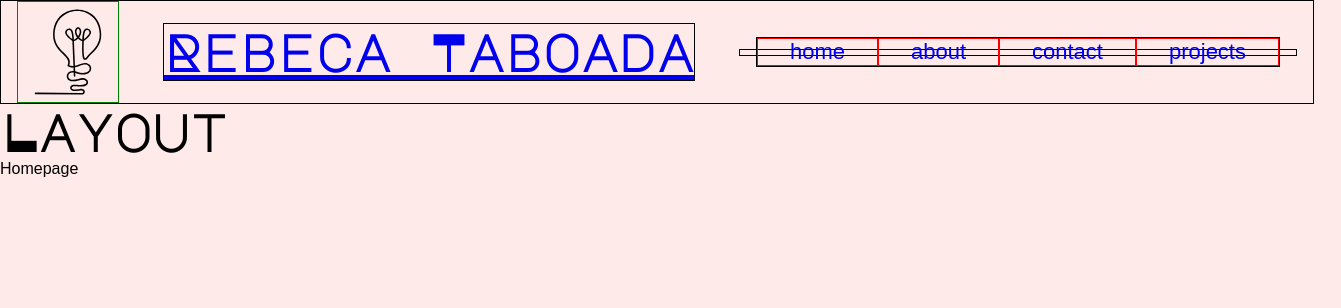
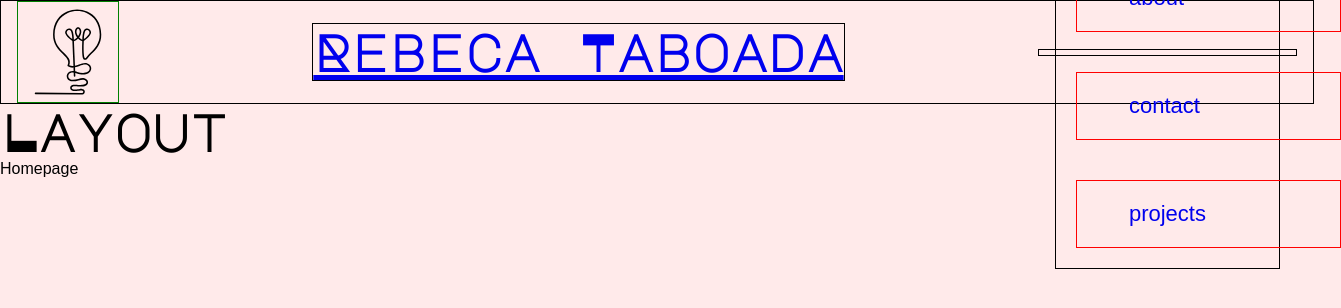
Before and after one commit to GrannyYetta/PortfolioWebsite, a React (Vite) app: page / in a window 1280 px wide. Shown: the top 308 px of the page, 1341 px wide, since content can reach past the window. Built offline with nearby package versions, Linux system fonts and the light colour scheme; a web font is replaced by a local one.

Commit message:
ul and li styled

```diff
--- a/src/Header/components/Navigation/BurgerMenu.jsx
+++ b/src/Header/components/Navigation/BurgerMenu.jsx
@@ -13,10 +13,36 @@ const BurgerMenu = () => {
     }
 
     return (
+        <>
     <div className={styles.burgerMenu}>
-        <button className="navBtn" onClick={toggleBurger}><img src={burgerMenuOpen ? Close : Lightbulb} className="" width="40px"/></button>
+        <button className="navBtn" onClick={toggleBurger}>
+            <img src={Lightbulb} className="" width="40px"/>
+        </button>
 
-</div>
+    </div>
+
+    <div id="mobileNavigation" className={styles.mobileNav}
+            style={{display: burgerMenuOpen ? "block" : "none"}}
+    >
+        <button className="navBtn" onClick={toggleBurger}>
+            <img src={Close} width="40px" />
+        </button>
+
+        {/** stlye the nav links in this area to
+         * full width
+         * finger friendly li item size
+         */}
+        <ul className='mob-nav-list'>
+            <li className='mob-nav-item'>link1</li>
+            <li className='mob-nav-item'>link2</li>
+            <li className='mob-nav-item'>link3</li>
+            <li className='mob-nav-item'>link4</li>
+        </ul>
+
+
+    </div>
+</>
+
 
 )}
 
--- a/src/Header/styling/Header.module.css
+++ b/src/Header/styling/Header.module.css
@@ -12,16 +12,22 @@ body {
 
 ul {
     display: flex;
-    flex-direction: row;
+    flex-direction: column;
     font-size: 22px;
-    border: 1px solid black
+    border: 1px solid black;
   }
 
 li {
   border: 1px solid red;
-        display: flex;
-        list-style: none;
-        justify-content: space-between;
+  display: flex;
+  list-style: none;
+  justify-content: space-between;
+  position: relative;
+  align-items: stretch;
+  flex-direction: column;
+  margin: 20px;
+  padding: 20px;
+  width: 100%;
       }
 
 nav {
@@ -72,6 +78,15 @@ top: 2%;
 right: 3%
 }
 
+/*mobile nav*/
+.mobileNav{
+  width: 100%;
+  height: 500px;
+  background-color: black;
+  position: absolute;
+  top: 0;
+  left: 0
+}
 
 @media screen and (min-width: 768px) {
 
@@ -108,6 +123,10 @@ right: 3%
     height: auto
   }
 
+  .mob-nav-item {
+    position: abolute;
+  }
+
  }
 
 .navBtn {
```
